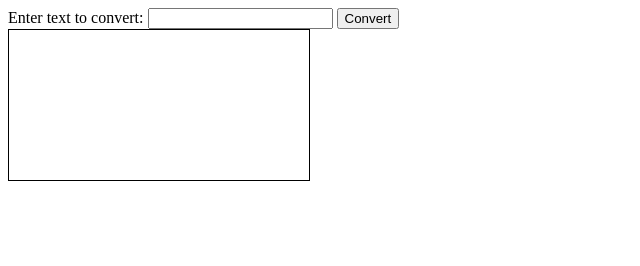
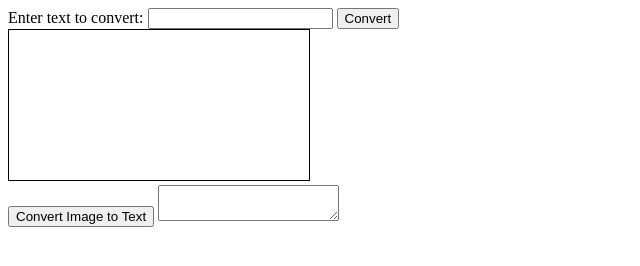
Before and after one commit to therandomspoon/text-to-binary-graphic, a plain HTML site: page index.html in a window 1280 px wide. Shown: the whole page, without its empty margins (0-640 px from the left). Drawn offline with Linux system fonts and the light colour scheme.

Commit message:
Update index.html

```diff
--- a/index.html
+++ b/index.html
@@ -15,6 +15,10 @@
       <button type="submit">Convert</button>
     </form>
     <canvas id="canvas"></canvas>
+    <form onsubmit="convertBinaryToText(event)">
+      <button type="submit">Convert Image to Text</button>
+      <textarea id="text-output"></textarea>
+    </form>
     <script>
       function convertTextToBinary(event) {
         event.preventDefault();
@@ -47,6 +51,27 @@
           }
         }
       }
+
+      function convertBinaryToText(event) {
+        event.preventDefault();
+        const canvas = document.getElementById('canvas');
+        const ctx = canvas.getContext('2d');
+        const imageData = ctx.getImageData(0, 0, canvas.width, canvas.height);
+        let binary = '';
+        for (let i = 0; i < imageData.data.length; i += 4) {
+          const r = imageData.data[i];
+          const g = imageData.data[i + 1];
+          const b = imageData.data[i + 2];
+          const color = r === 0 && g === 0 && b === 0 ? '1' : '0';
+          binary += color;
+        }
+        const text = binary
+          .match(/.{1,8}/g)
+          .map((byte) => String.fromCharCode(parseInt(byte, 2)))
+          .join('');
+        const textOutput = document.getElementById('text-output');
+        textOutput.value = text;
+      }
     </script>
   </body>
 </html>
```
